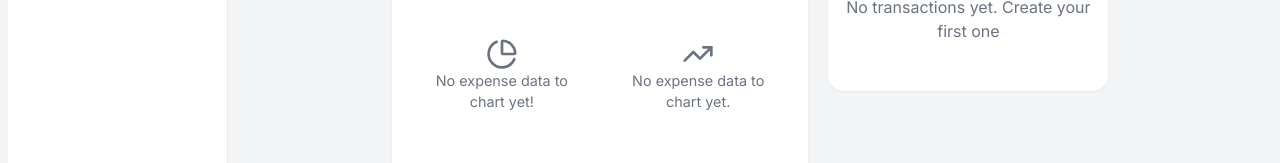
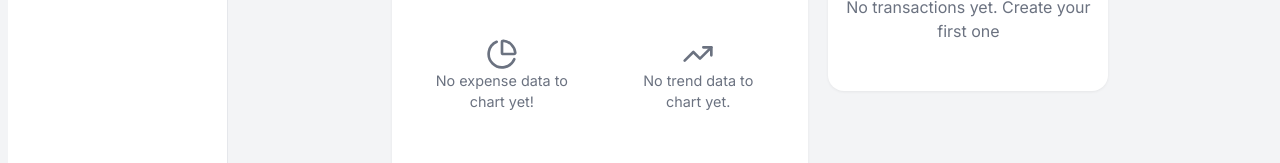
Before and after one commit to swiftnathanx2/expense-tracker, a React (Vite) app: page / in a window 1280 px wide. Shown: the part 346-509 px from the top of the page. Built offline with nearby package versions, Linux system fonts and the light colour scheme.

Commit message:
fix: more bug fixes

```diff
--- a/src/components/dashboard/TrendChart.jsx
+++ b/src/components/dashboard/TrendChart.jsx
@@ -26,7 +26,7 @@ export function TrendChart({ transactions }) {
 
   if (data.length === 0) {
     return (
-      <EmptyState message="No expense data to chart yet." icon={TrendingUp} />
+      <EmptyState message="No trend data to chart yet." icon={TrendingUp} />
     );
   }
 
```
